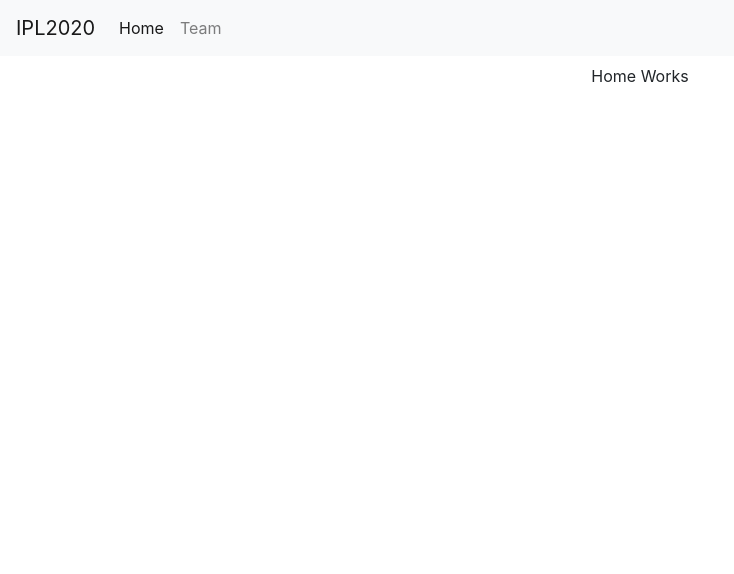
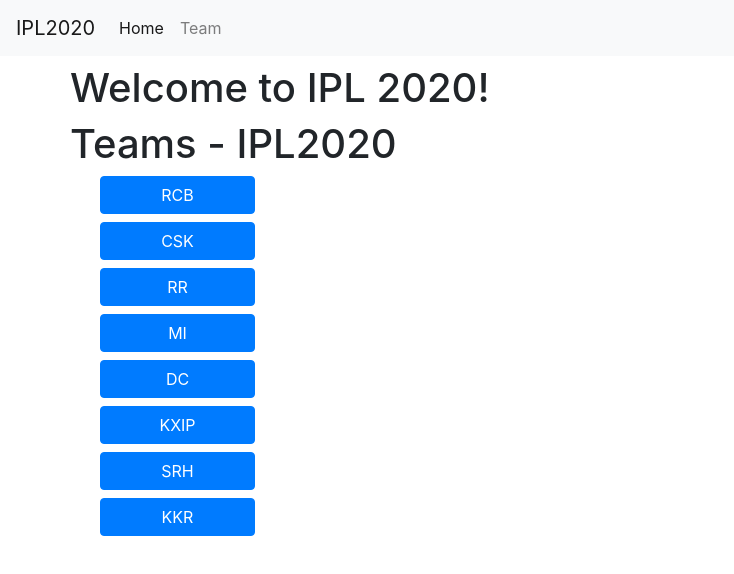
Before and after one commit to PrashilAlva/angular-uar79k, an Angular app: page / in a window 1280 px wide. Shown: the top 574 px of the page, without its empty margins (0-734 px from the left). Built offline with nearby package versions, Linux system fonts and the light colour scheme.

Commit message:
3 files modified

```diff
--- a/src/app/header/header.component.html
+++ b/src/app/header/header.component.html
@@ -1,15 +1,15 @@
 <nav class="navbar navbar-expand navbar-light bg-light">
-  <a class="navbar-brand" router-link="">IPL2020</a>
+  <a class="navbar-brand" routerLink="">IPL2020</a>
   <button class="navbar-toggler" type="button" data-toggle="collapse" data-target="#navbarNav" aria-controls="navbarNav" aria-expanded="false" aria-label="Toggle navigation">
     <span class="navbar-toggler-icon"></span>
   </button>
   <div class="collapse navbar-collapse" id="navbarNav">
     <ul class="navbar-nav">
       <li class="nav-item active">
-        <a class="nav-link" router-link="home">Home <span class="sr-only"></span></a>
+        <a class="nav-link" routerLink="home">Home <span class="sr-only"></span></a>
       </li>
       <li class="nav-item">
-        <a class="nav-link" router-link="team">Team</a>
+        <a class="nav-link" routerLink="team">Team</a>
       </li>
     </ul>
   </div>
--- a/src/app/home/home.component.html
+++ b/src/app/home/home.component.html
@@ -1,3 +1,11 @@
-<p>
-  Home Works
-  </p>
+<div class="row">
+  <h1>{{message}}</h1>
+  </div>
+  <div class="row">
+  <h1>Teams - IPL2020</h1>
+  </div>
+  <div class="col-md-2">
+    <button class="btn btn-primary btn-block" *ngFor="let teamName of teamNames">
+      {{teamName}}
+    </button>
+  </div>
--- a/src/app/home/home.component.ts
+++ b/src/app/home/home.component.ts
@@ -6,6 +6,8 @@
   styleUrls: ['./home.component.css']
 })
 export class HomeComponent implements OnInit {
+  message="Welcome to IPL 2020!"
+  teamNames=['RCB','CSK','RR','MI','DC','KXIP','SRH','KKR']
 
   constructor() { }
 
```
